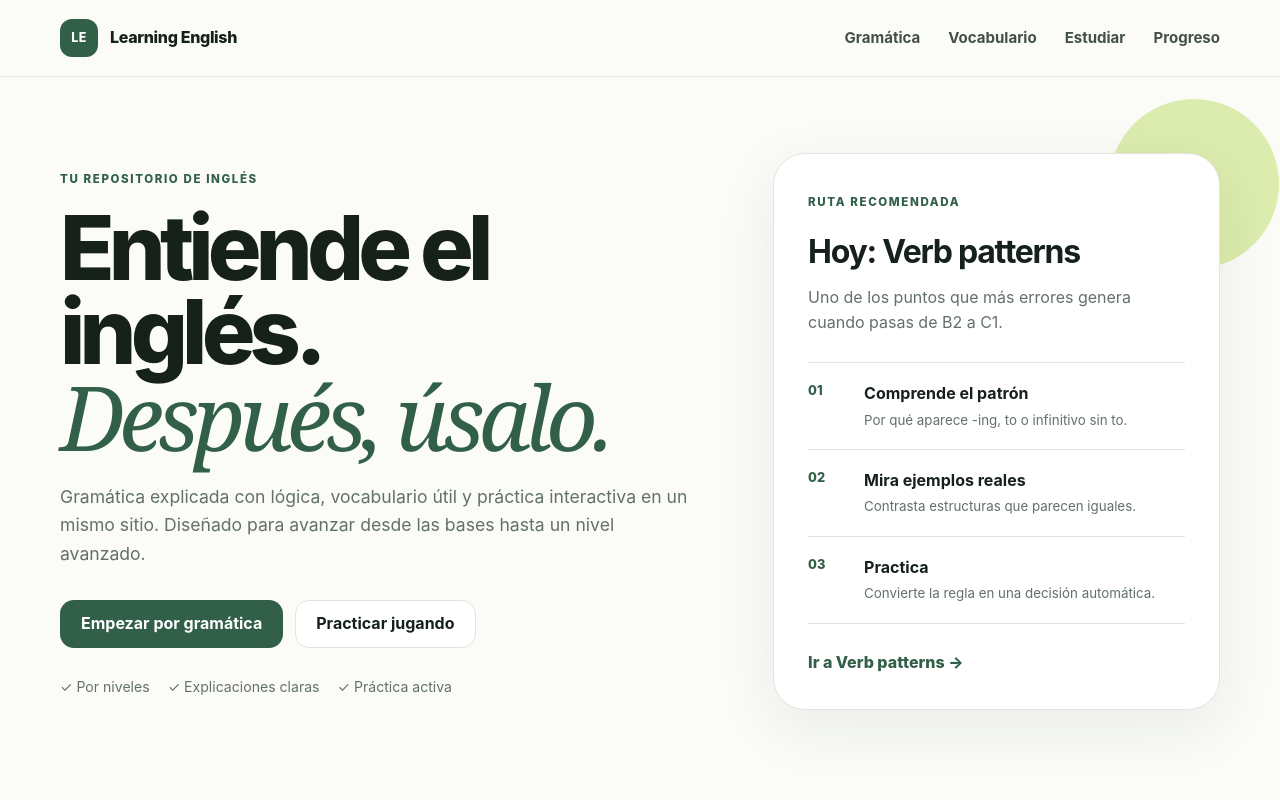
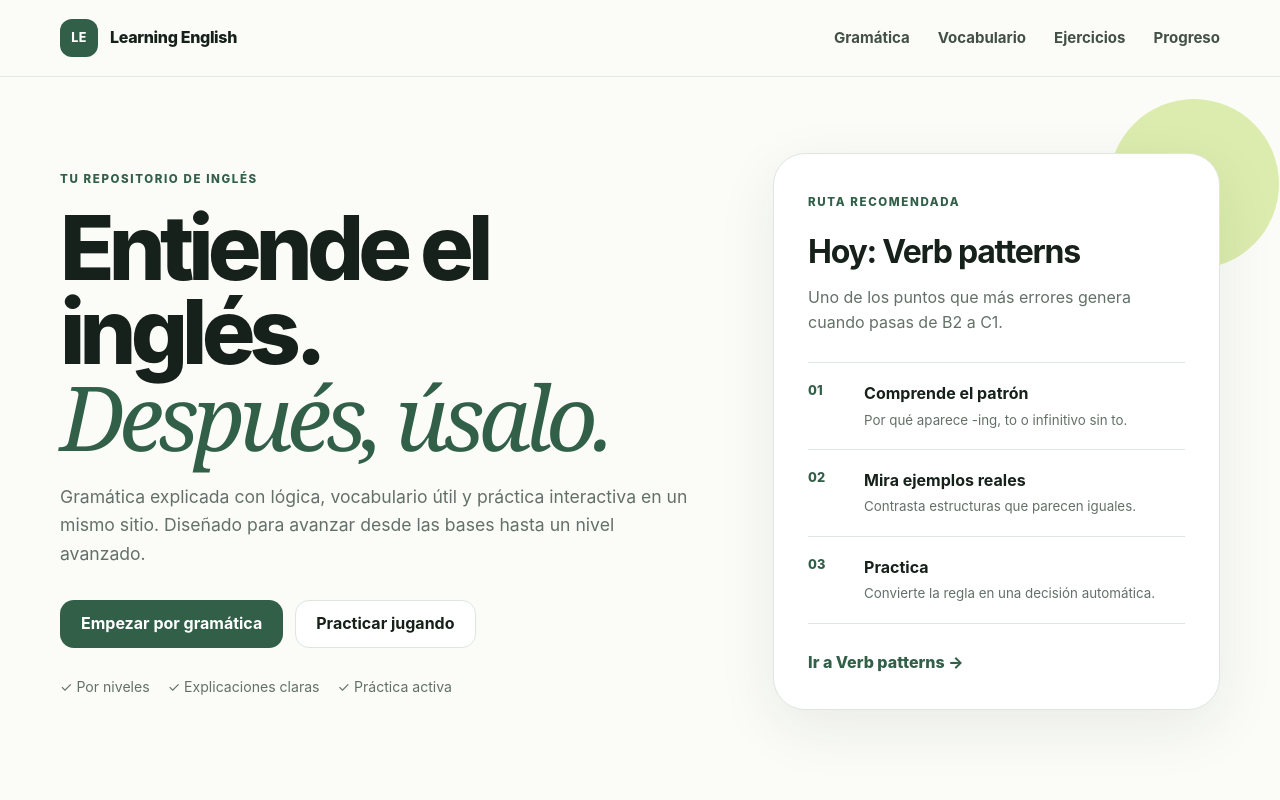
Before and after one commit to susinodevelop/learningenglish, a Next.js app: page / in a window 1280 px wide. Shown: the top 800 px of the page. Built offline with nearby package versions, Linux system fonts and the light colour scheme.

Commit message:
chore: rename study navigation to exercises

```diff
--- a/components/site-header.tsx
+++ b/components/site-header.tsx
@@ -3,7 +3,7 @@ import Link from "next/link";
 const links = [
   { href: "/grammar", label: "Gramática" },
   { href: "/vocabulary", label: "Vocabulario" },
-  { href: "/games", label: "Estudiar" },
+  { href: "/games", label: "Ejercicios" },
   { href: "/progress", label: "Progreso" },
 ];
 
```
